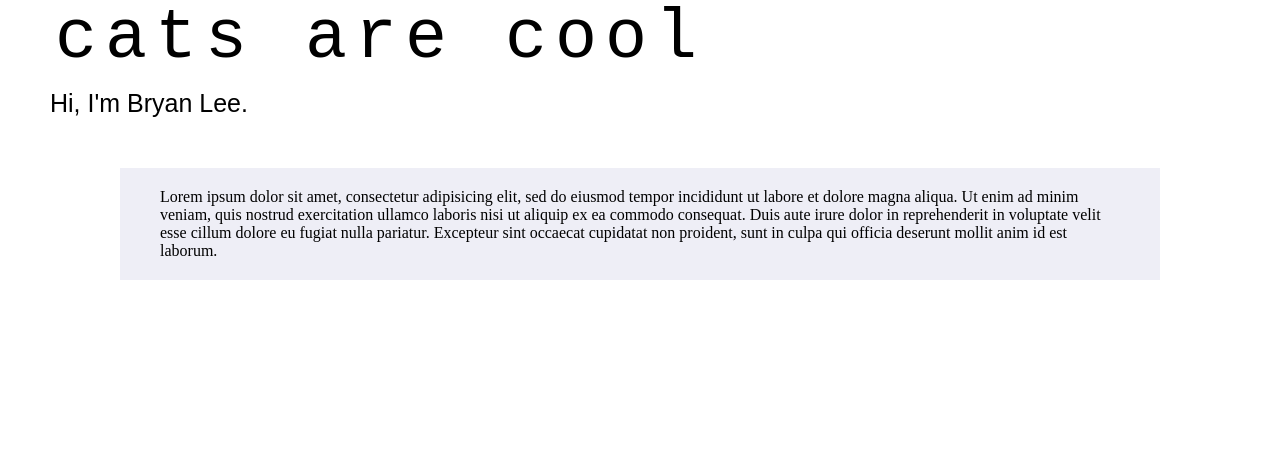
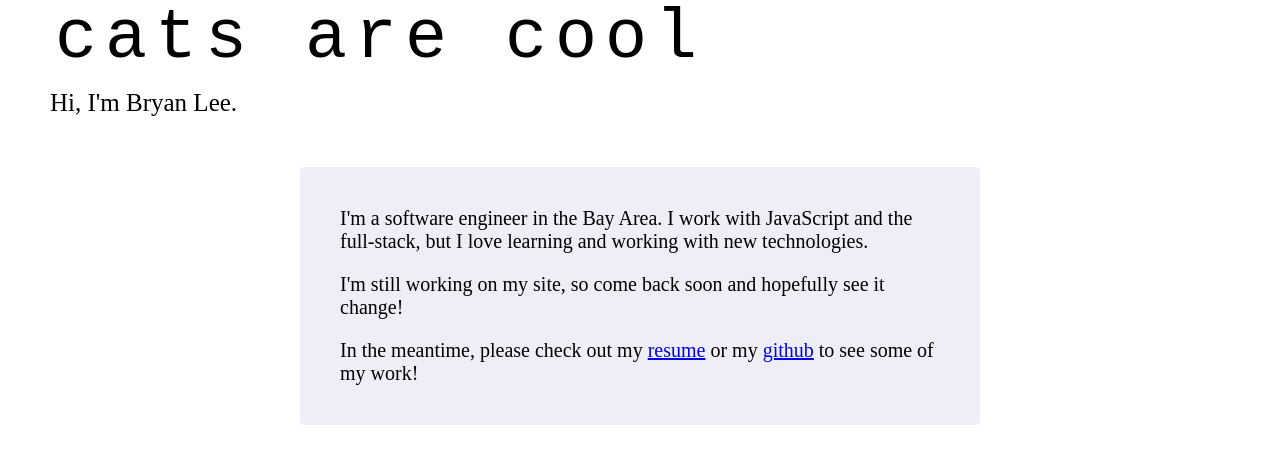
Before and after one commit to bryclee/bryclee-flask, a Flask app: page / in a window 1280 px wide. Shown: the part 51-515 px from the top of the page. Run offline with Flask 2, Linux system fonts and the light colour scheme.

Commit message:
[feature] Adds temporary main page text

```diff
--- a/bryclee/__init__.py
+++ b/bryclee/__init__.py
@@ -4,6 +4,6 @@ app = Flask(__name__)
 
 @app.route('/favicon.ico')
 def favicon():
-	return send_from_directory(os.path.join(app.root_path, 'static'), 'favicon.ico', mimetype-'image/vnd.microsoft.icon')
+	return send_from_directory(os.path.join(app.root_path, 'static'), 'favicon.ico', mimetype='image/vnd.microsoft.icon')
 
 import bryclee.routes
--- a/bryclee/routes.py
+++ b/bryclee/routes.py
@@ -3,4 +3,4 @@ from flask import request, render_template
 
 @app.route('/')
 def hello():
-	return render_template('hello.html', name='visitor')
+	return render_template('index.html', name='visitor')
--- a/bryclee/static/style.css
+++ b/bryclee/static/style.css
@@ -1,11 +1,12 @@
 body {
+	font: 20px Century Gothic;
 	margin: 50px 50px;
 }
 
 #header		{	font: 70px courier new;
 				position: relative;
 				height: 70px;	}
-#subheader	{	font: 25px arial;
+#subheader	{	font-size: 25px;
 				position: relative;
 				margin: 20px 0px 50px 0px;	}
 
@@ -59,7 +60,8 @@ body {
 /* Content styling */
 .main-container {
 	background-color: #EEEEF6;
+	border-radius: 5px;
 	padding: 20px 40px;
 	margin: 0px auto;
-	max-width: 960px;
+	max-width: 600px;
 }
--- a/bryclee/templates/hello.html
+++ /dev/null
@@ -1,22 +0,0 @@
-<!doctype html>
-<head>
-	<title>bryclee</title>
-	<link rel="stylesheet" type=text/css href="{{ url_for('static', filename='style.css') }}"
-	/>
-	<link rel="shortcut icon" href="{{ url_for('static', filename='favicon.ico') }}"/>
-</head>
-<body>
-	{% block header %}
-	<div id='header'>bryclee</div>
-	<div id='subheader'>Hi, I'm Bryan Lee.</div>
-	<script src="{{ url_for('static', filename='name.js') }}"></script>
-	{% endblock %}
-	{% block content %}
-	<div class='main-container'>Lorem ipsum dolor sit amet, consectetur adipisicing elit, sed do eiusmod
-	tempor incididunt ut labore et dolore magna aliqua. Ut enim ad minim veniam,
-	quis nostrud exercitation ullamco laboris nisi ut aliquip ex ea commodo
-	consequat. Duis aute irure dolor in reprehenderit in voluptate velit esse
-	cillum dolore eu fugiat nulla pariatur. Excepteur sint occaecat cupidatat non
-	proident, sunt in culpa qui officia deserunt mollit anim id est laborum.</div>
-	{% endblock %}
-</body>
--- /dev/null
+++ b/bryclee/templates/index.html
@@ -0,0 +1,25 @@
+<!doctype html>
+<head>
+	<title>bryclee</title>
+	<link rel="stylesheet" type=text/css href="{{ url_for('static', filename='style.css') }}"
+	/>
+	<link rel="shortcut icon" href="{{ url_for('static', filename='favicon.ico') }}"/>
+</head>
+<body>
+	{% block header %}
+	<div id='header'>bryclee</div>
+	<div id='subheader'>Hi, I'm Bryan Lee.</div>
+	<script src="{{ url_for('static', filename='name.js') }}"></script>
+	{% endblock %}
+	{% block content %}
+	<div class='main-container'>
+		<p>I'm a software engineer in the Bay Area. I work with JavaScript and the
+		full-stack, but I love learning and working with new technologies.</p>
+		<p>I'm still working on my site, so come back soon and hopefully
+		see it change!</p>
+		<p>In the meantime, please check out my
+		<a href="{{ url_for('static', filename='resume.pdf') }}">resume</a> or my
+		<a href="https://github.com/bryclee">github</a> to see some of my work!</p>
+	</div>
+	{% endblock %}
+</body>
```
Also changed, not shown: bryclee/db/db.py (added, +18 -0 lines), 1 other file.
